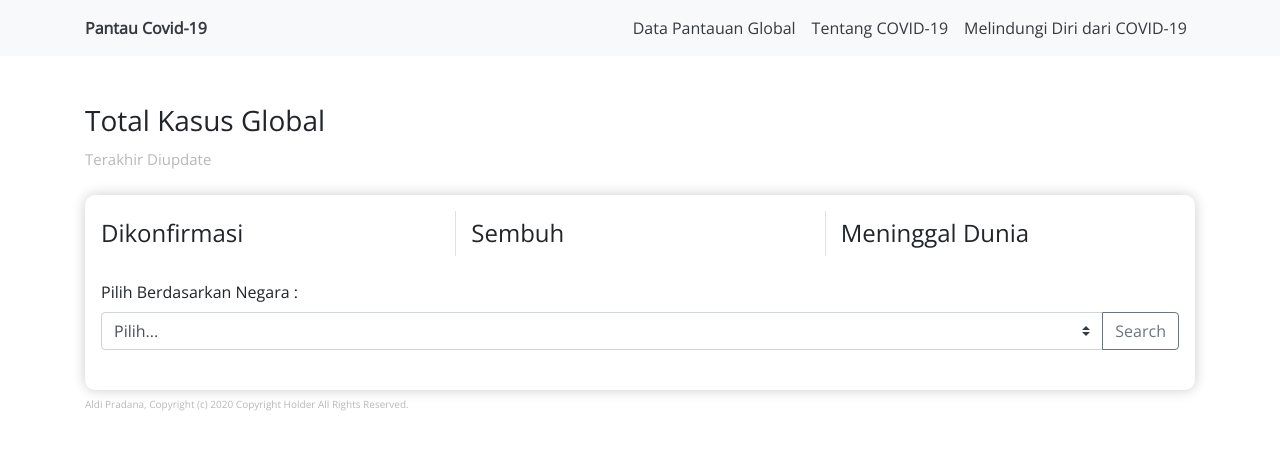
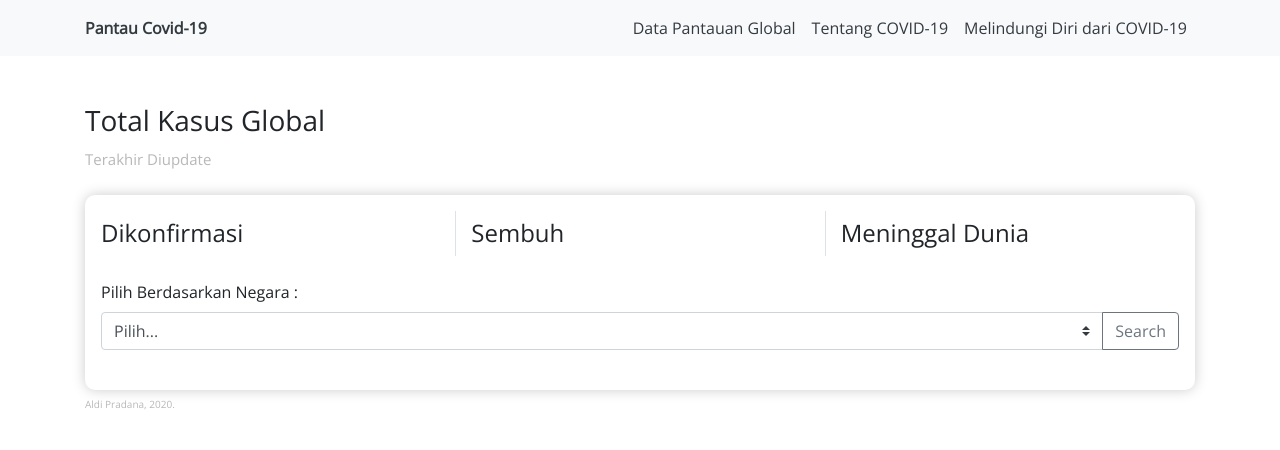
Before and after one commit to aldipraddana/pantau-covid19, a plain HTML site: page index.html in a window 1280 px wide. Drawn offline with nearby package versions, Linux system fonts and the light colour scheme; no server answers.

Commit message:
Update index.html
ya

```diff
--- a/index.html
+++ b/index.html
@@ -170,7 +170,7 @@
           </div>
         </div>
       </div>
-      <span style="font-size:10px;color:#b8b8b8">Aldi Pradana, Copyright (c) 2020 Copyright Holder All Rights Reserved.</span>
+      <span style="font-size:10px;color:#b8b8b8">Aldi Pradana, 2020.</span>
     </div>
   </div>
     <script src="https://code.jquery.com/jquery-3.3.1.slim.min.js" integrity="sha384-q8i/X+965DzO0rT7abK41JStQIAqVgRVzpbzo5smXKp4YfRvH+8abtTE1Pi6jizo" crossorigin="anonymous"></script>
```
